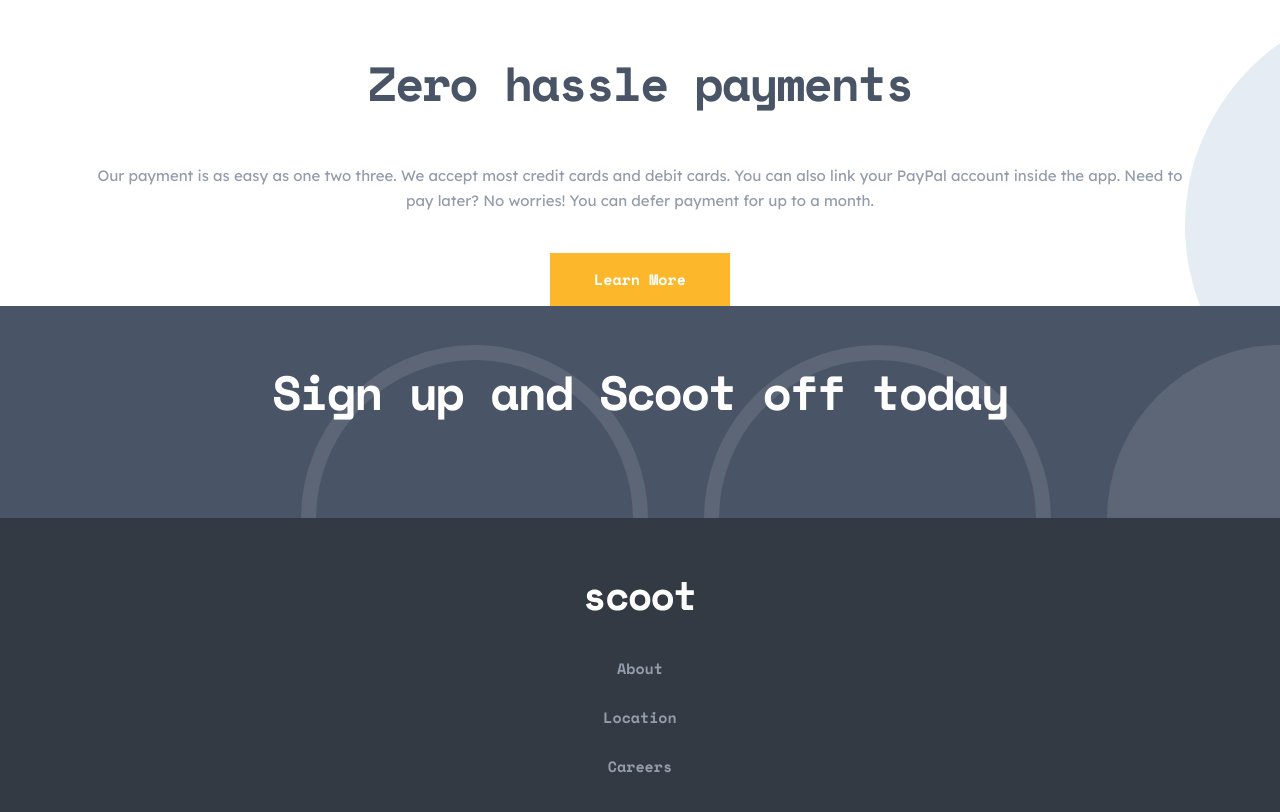
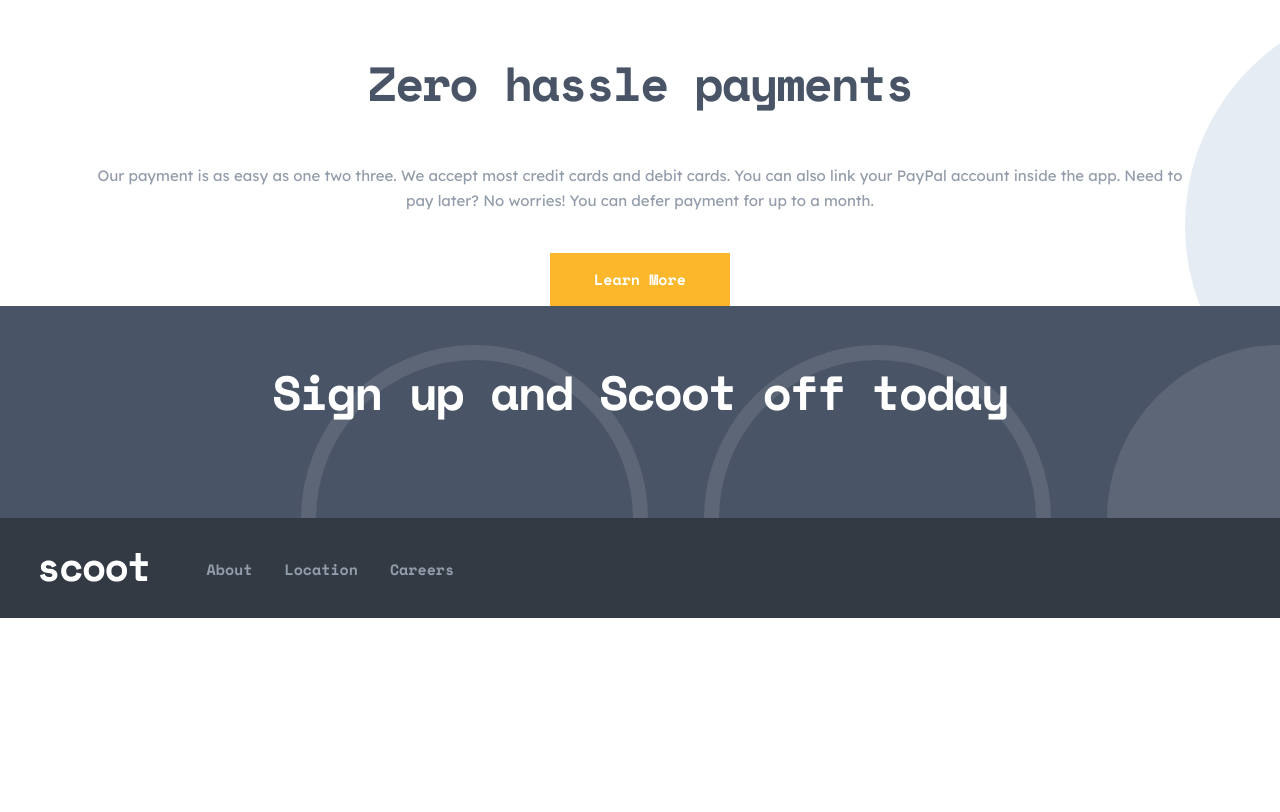
Before and after one commit to longani974/scooter-sharing-challenge, a Gatsby site: page / in a window 1280 px wide. Shown: the part 1592-2404 px from the top of the page. After the commit the page ends 2210 px from the top, so only its background shows below. Built offline with nearby package versions, Linux system fonts and the light colour scheme; Gatsby itself is replaced by a stand-in of ours.

Commit message:
add: responsive footer

```diff
--- a/src/components/footNav/footNav.module.css
+++ b/src/components/footNav/footNav.module.css
@@ -30,3 +30,29 @@
   display: flex;
   gap: 24px;
 }
+
+@media screen and (min-width: 768px) {
+  .footNav {
+    width: 100%;
+    flex-direction: row;
+    align-items: center;
+    padding: 35px 40px 32.44px;
+  }
+
+  .nav {
+    flex-direction: row;
+    gap: 32px;
+    text-align: left;
+    margin: 0 0 0 58.58px;
+  }
+
+  .icons {
+    margin-left: auto;
+  }
+}
+
+@media screen and (min-width: 1365px) {
+  .footNav {
+    padding: 35px var(--paddingLeftRigth) 32.44px;
+  }
+}
```
